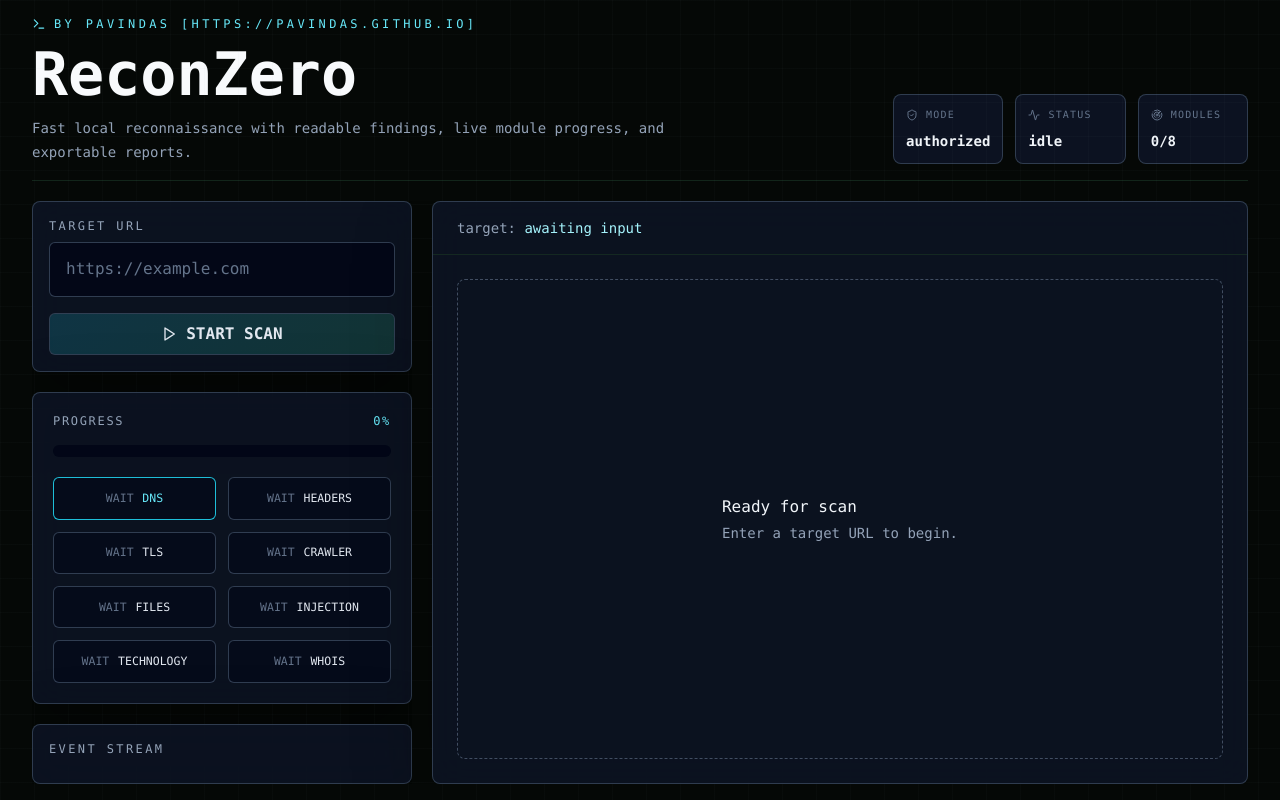
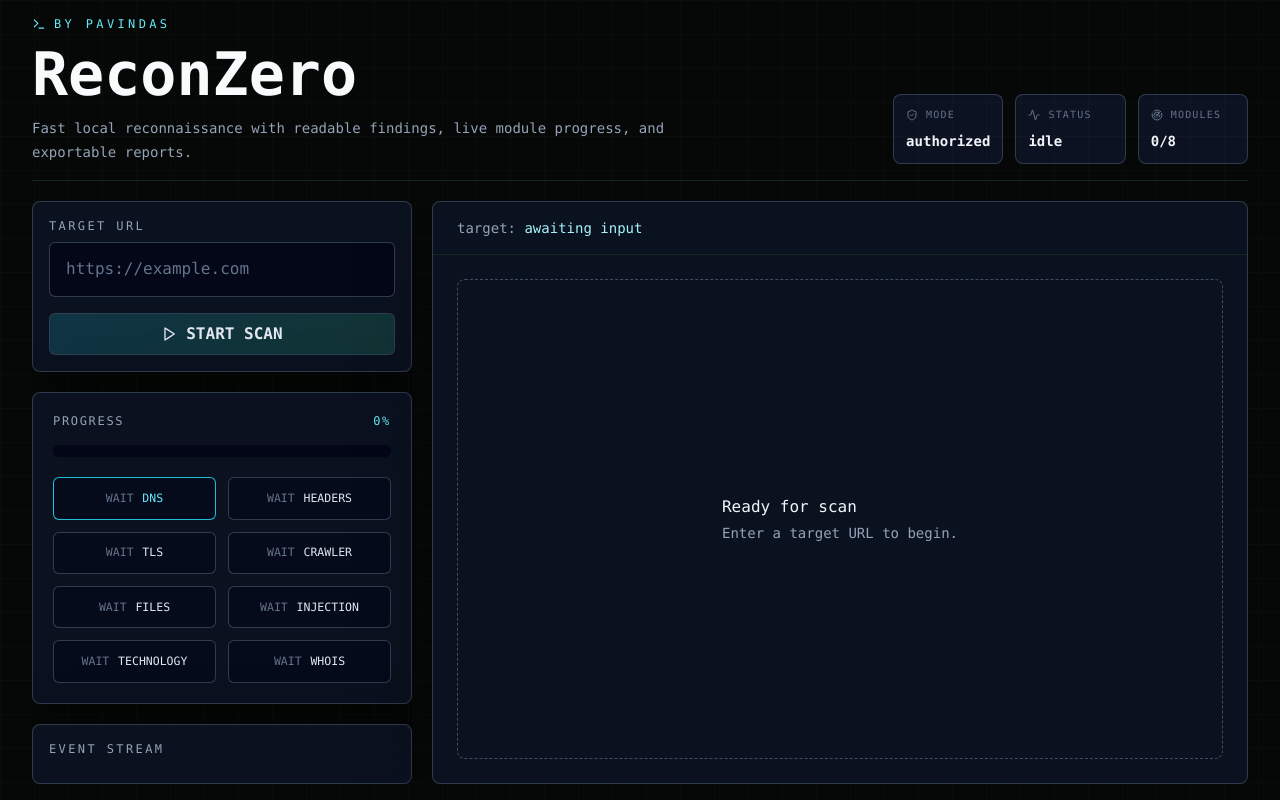
Before and after one commit to PavinDas/ReconZero, a React (Vite) app in the folder client/: page / in a window 1280 px wide. Built offline with nearby package versions, Linux system fonts and the light colour scheme.

Commit message:
FIXED: title url issue

```diff
--- a/client/src/App.jsx
+++ b/client/src/App.jsx
@@ -68,7 +68,12 @@ export default function App() {
           <div>
             <div className="mb-3 flex items-center gap-2 text-xs uppercase tracking-[0.28em] text-cyan-300">
               <Terminal size={14} />
-              by PavinDas [https://pavindas.github.io]
+              <span>
+                by{" "}
+                <a className="hover:text-cyan-100" href="https://pavindas.github.io" rel="noreferrer" target="_blank">
+                  PavinDas
+                </a>
+              </span>
             </div>
             <h1 className="text-4xl font-black leading-none text-slate-50 sm:text-6xl">ReconZero</h1>
             <p className="mt-3 max-w-2xl text-sm leading-6 text-slate-400">
```
